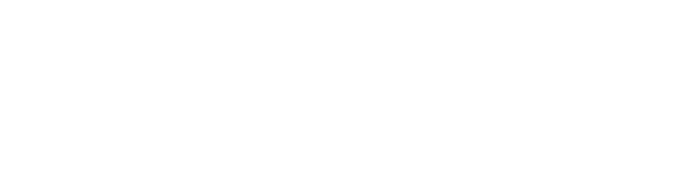
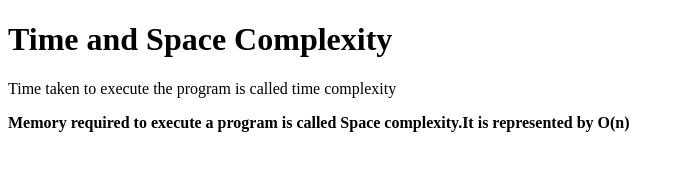
Before and after one commit to acciojob/time-and-space-complexity-Vyshnavi1986, a website: page main.html in a window 1280 px wide. Shown: the whole page, without its empty margins (0-684 px from the left). Drawn offline with Linux system fonts and the light colour scheme.

Commit message:
created a submission

```diff
--- a/main.html
+++ b/main.html
@@ -10,7 +10,9 @@
 	<!-- the entire body must be written by student -->
     <script type="text/javascript" src="./script.js">
 </script>
-
+<h1>Time and Space Complexity</h1>
+	<p>Time taken to execute the program is called time complexity</p>
+	<p><b>Memory required to execute a program is called Space complexity.It is represented by O(n)</b></p>
 </body>
 
 </html>
```
